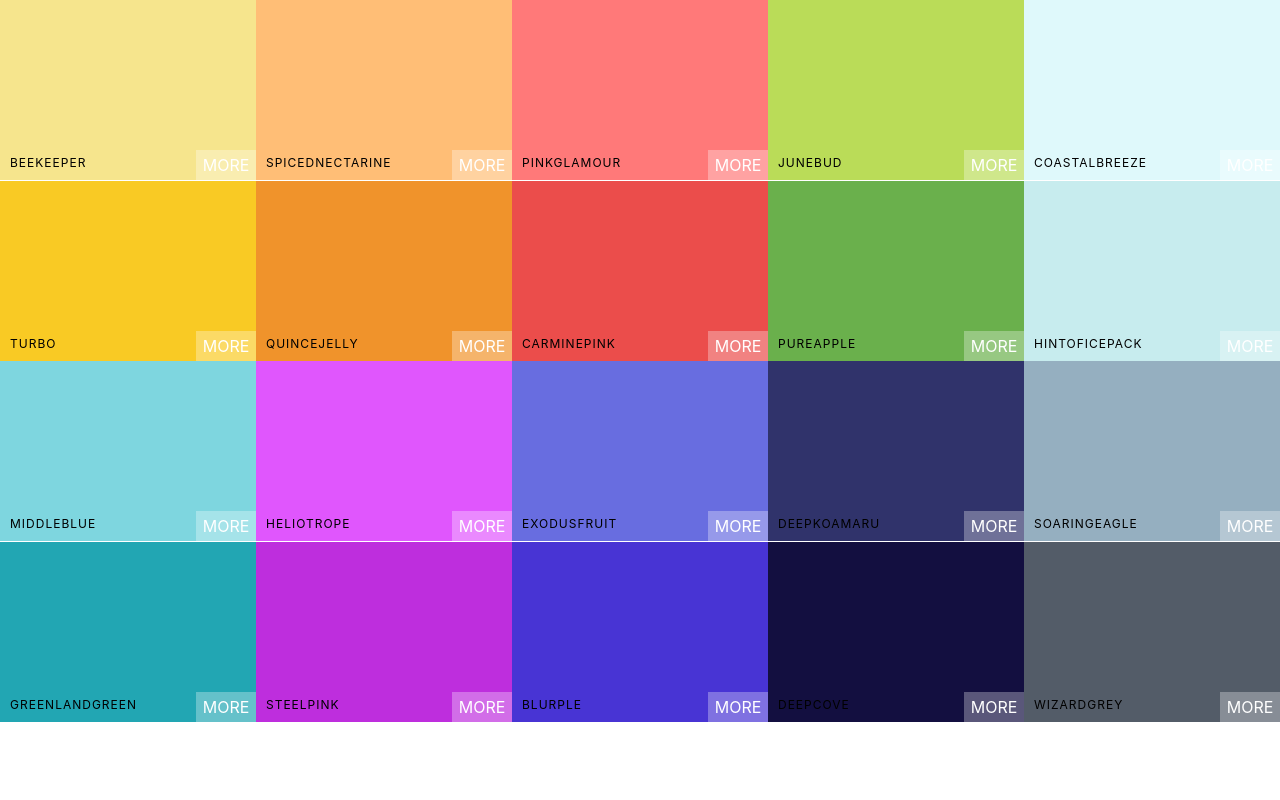
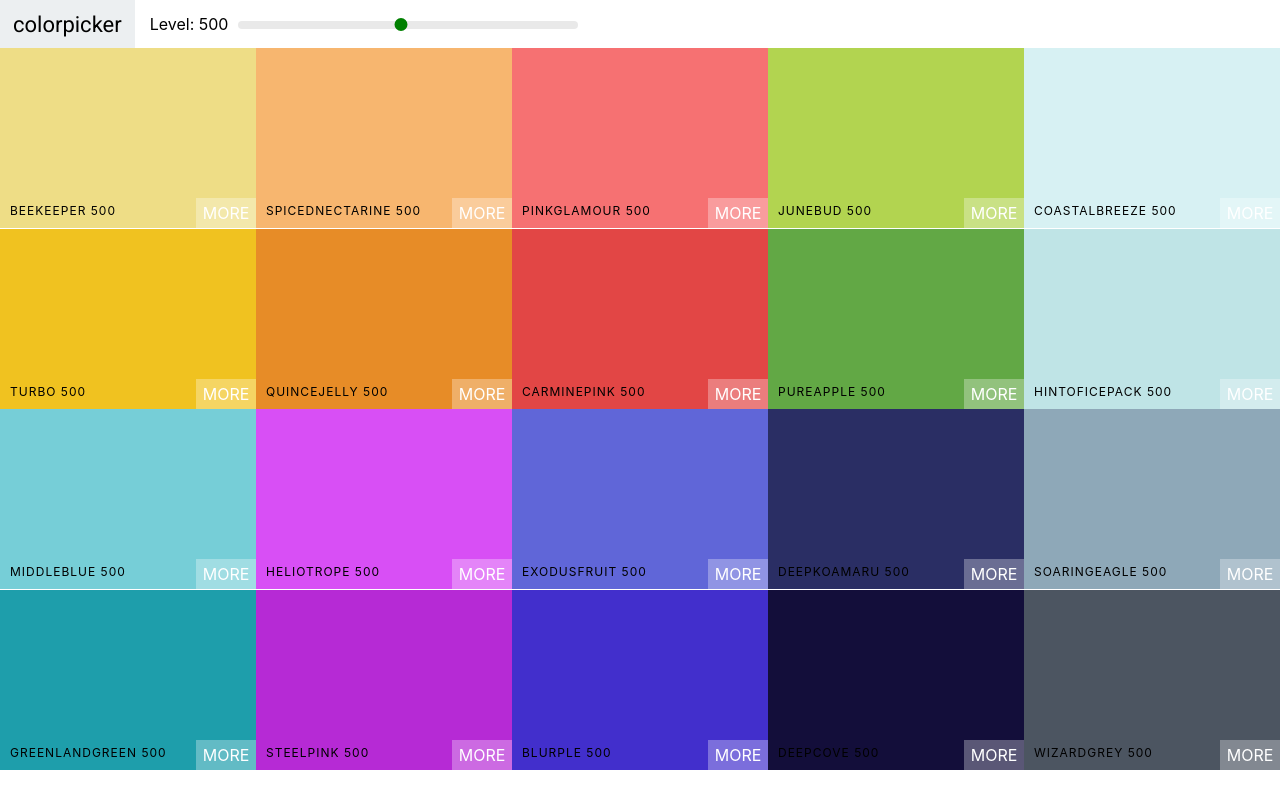
Before and after one commit to Igor2075/MCP, a React (Create React App) app in the folder color-picker/: page / in a window 1280 px wide. Built offline with nearby package versions, Linux system fonts and the light colour scheme.

Commit message:
Slider Navbar

```diff
--- a/color-picker/package.json
+++ b/color-picker/package.json
@@ -7,6 +7,7 @@
     "@testing-library/react": "^9.5.0",
     "@testing-library/user-event": "^7.2.1",
     "chroma-js": "^2.1.0",
+    "rc-slider": "^9.2.4",
     "react": "^16.13.1",
     "react-copy-to-clipboard": "^5.0.2",
     "react-dom": "^16.13.1",
--- a/color-picker/public/index.html
+++ b/color-picker/public/index.html
@@ -1,14 +1,13 @@
 <!DOCTYPE html>
 <html lang="en">
+
 <head>
   <meta charset="utf-8" />
   <link rel="icon" href="%PUBLIC_URL%/favicon.ico" />
+  <link href="https://fonts.googleapis.com/css?family=Roboto:400,900&display=swap" rel="stylesheet">
   <meta name="viewport" content="width=device-width, initial-scale=1" />
   <meta name="theme-color" content="#000000" />
-    <meta
-      name="description"
-      content="Web site created using create-react-app"
-    />
+  <meta name="description" content="Web site created using create-react-app" />
   <link rel="apple-touch-icon" href="%PUBLIC_URL%/logo192.png" />
   <!--
       manifest.json provides metadata used when your web app is installed on a
@@ -26,6 +25,7 @@
     -->
   <title>React App</title>
 </head>
+
 <body>
   <noscript>You need to enable JavaScript to run this app.</noscript>
   <div id="root"></div>
@@ -40,4 +40,5 @@
       To create a production bundle, use `npm run build` or `yarn build`.
     -->
 </body>
+
 </html>
--- a/color-picker/src/App.js
+++ b/color-picker/src/App.js
@@ -4,10 +4,9 @@
 import { generatePalette } from "./colorhelpers";
 
 function App() {
-	console.log(generatePalette(seedColors[4]));
 	return (
 		<div>
-			<Palette {...seedColors[4]} />
+			<Palette palette={generatePalette(seedColors[4])} />
 		</div>
 	);
 }
--- /dev/null
+++ b/color-picker/src/Navbar.css
@@ -0,0 +1,50 @@
+.Navbar {
+  display: flex;
+  align-items: center;
+  justify-content: flex-start;
+  height: 6vh;
+}
+
+.logo {
+  margin-right: 15px;
+  padding: 0 13px;
+  font-size: 22px;
+  background-color: #eceff1;
+  font-family: Roboto;
+  height: 100%;
+  display: flex;
+  align-items: center;
+}
+
+.logo a {
+  text-decoration: none;
+  color: black;
+}
+
+.slider {
+  width: 340px;
+  margin: 0 10px;
+  display: inline-block;
+}
+
+.rc-slider-track {
+  background-color: transparent;
+}
+
+.rc-slider-rail {
+  height: 8px;
+}
+
+.rc-slider-handle,
+.rc-slider-handle:active,
+.rc-slider-handle:focus,
+.rc-slider-handle:hover {
+  background-color: green;
+  outline: none;
+  border: 2px solid green;
+  box-shadow: none;
+  width: 13px;
+  height: 13px;
+  margin-left: -7px;
+  margin-top: -3px;
+}
--- /dev/null
+++ b/color-picker/src/Navbar.js
@@ -0,0 +1,29 @@
+import React, { Component } from "react";
+import "rc-slider/assets/index.css";
+import "./Navbar.css";
+import Slider from "rc-slider";
+
+export default class Navbar extends Component {
+	render() {
+		const { level, changeLevel } = this.props;
+		return (
+			<header className="Navbar">
+				<div className="logo">
+					<a href="#">colorpicker</a>
+				</div>
+				<div className="slider-container">
+					<span>Level: {level}</span>
+					<div className="slider">
+						<Slider
+							defaultValue={level}
+							min={100}
+							max={900}
+							step={100}
+							onAfterChange={changeLevel}
+						/>
+					</div>
+				</div>
+			</header>
+		);
+	}
+}
--- a/color-picker/src/Palette.js
+++ b/color-picker/src/Palette.js
@@ -1,13 +1,24 @@
 import React, { Component } from "react";
 import ColorBox from "./ColorBox";
+import Navbar from "./Navbar";
 import "./Palette.css";
+
 export default class Palette extends Component {
+	state = {
+		level: 500,
+	};
+	changeLevel = (level) => {
+		this.setState({ level });
+	};
 	render() {
-		const colorBoxes = this.props.colors.map((color) => (
-			<ColorBox background={color.color} name={color.name} />
+		const { level } = this.state;
+		const { colors } = this.props.palette;
+		const colorBoxes = colors[level].map((color) => (
+			<ColorBox background={color.hex} name={color.name} />
 		));
 		return (
 			<div className="Palette">
+				<Navbar level={level} changeLevel={this.changeLevel} />
 				<div className="Palette-colors">{colorBoxes}</div>
 			</div>
 		);
```
Also changed, not shown: 1 other file (tests, documents, lock files or other folders). Lines whose indentation alone changed are shown as unchanged.
